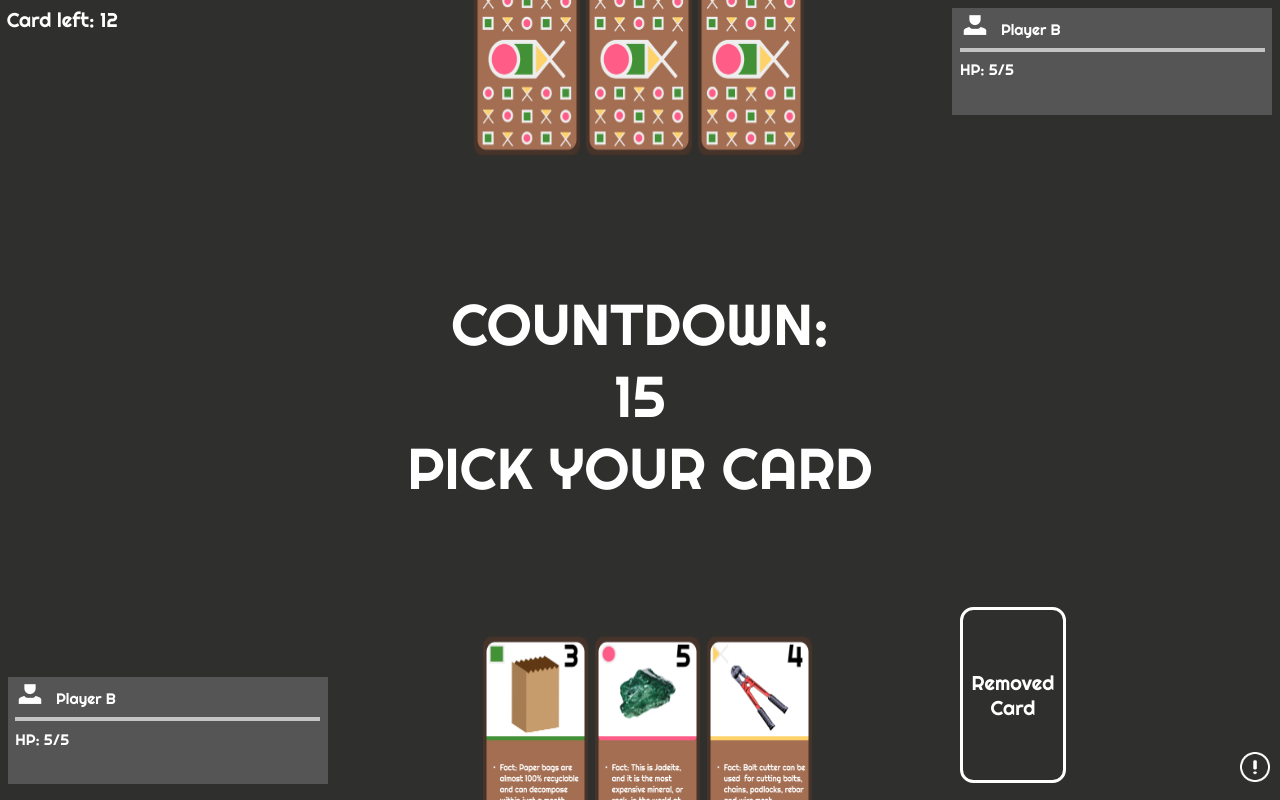
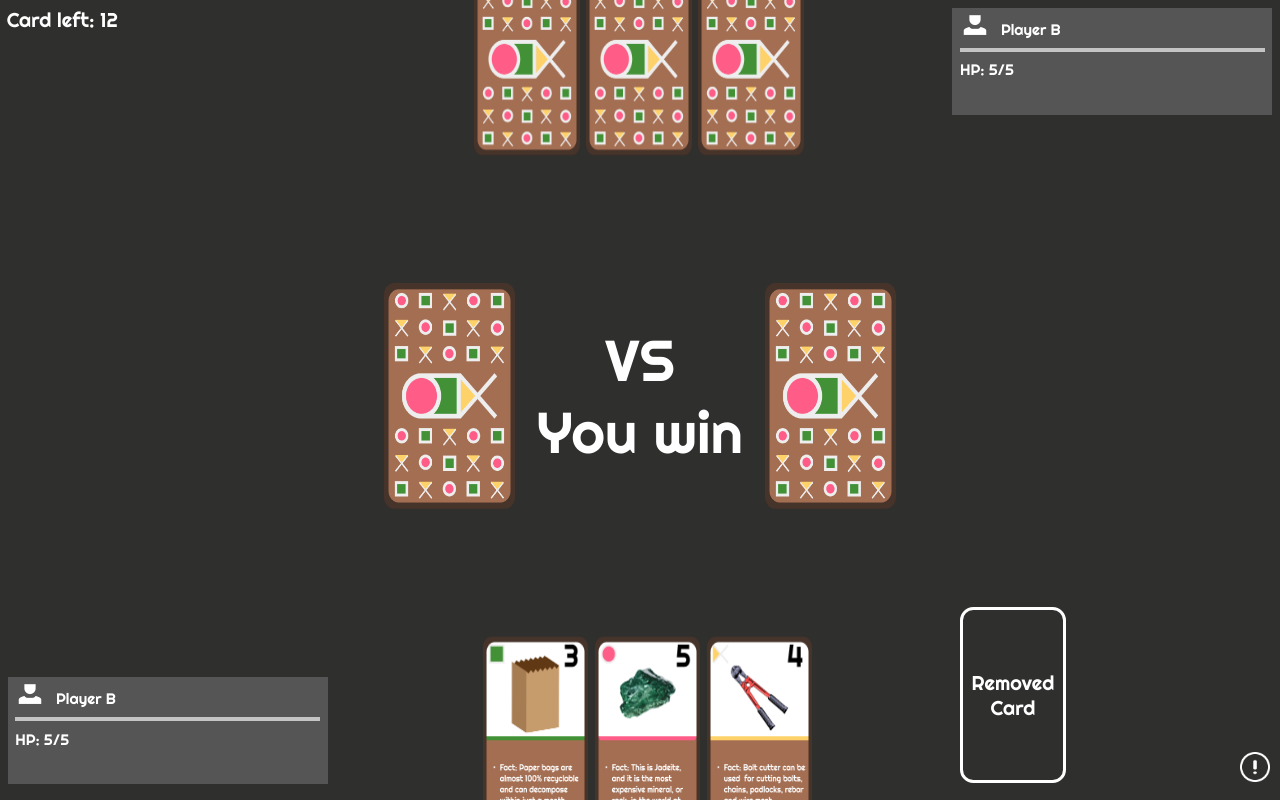
Before and after one commit to longdh210/nft-game-uit, a React (Create React App) app: page /play in a window 1280 px wide. Built offline with nearby package versions, Linux system fonts and the light colour scheme.

Commit message:
[UPDATE] done count down ,verus

```diff
--- /dev/null
+++ b/src/components/countDown.js
@@ -0,0 +1,18 @@
+import React, { Component } from 'react'
+import '../styles/verusCard.css'
+class CountDown extends Component {
+
+  render () {
+    return (
+      <div className='countDownText'>
+        COUNTDOWN:
+        <div>
+          15
+        </div>
+        PICK YOUR CARD
+      </div>
+    )
+  }
+}
+
+export default CountDown
--- /dev/null
+++ b/src/components/verusCard.js
@@ -0,0 +1,19 @@
+import React, { Component } from 'react'
+import '../styles/verusCard.css'
+import CardBackside from '../assets/CardBackside4.png';
+
+
+export default class VerusCard extends Component {
+  render () {
+    return (
+      <div className='layout'>
+          <img src={CardBackside} alt="CardBackside" className="CardBackside" />
+          <div className='columnText'>
+          <div className='countDownText'> VS</div>
+          <div className='countDownText'> You win</div>
+          </div>
+          <img src={CardBackside} alt="CardBackside" className="CardBackside" />
+      </div>
+    )
+  }
+}
--- a/src/pages/playPage.js
+++ b/src/pages/playPage.js
@@ -9,6 +9,8 @@ import video from '../assets/rotate1.mp4'
 import '../styles/generalcss.css'
 import TutorialDialog from '../components/tutorial'
 import { useEffect, useState } from 'react';
+import VerusCard from '../components/verusCard'
+import CountDown from '../components/countDown'
 
 function Play () {
   const [buttonPopup,setButtonPopup]=useState(false);
@@ -42,11 +44,8 @@ function Play () {
             </div>
           </div>
           <div className='layoutSecond'>
-            COUNTDOWN:
-            <div>
-              15
-            </div>
-            PICK YOUR CARD
+
+            <VerusCard></VerusCard>
           </div>
           <div className='layoutThird'>
             <div className='user-card-2'>
--- a/src/styles/playPage.css
+++ b/src/styles/playPage.css
@@ -43,13 +43,8 @@
 }
 
 .layoutSecond {
-    height         : 33%;
-    text-align     : center;
-    font-family    : Righteous;
-    font-style     : normal;
-    font-weight    : normal;
-    font-size      : calc(60% + 6vmin);
-    color          : #FFFFFF;
+    height: 33%;
+
     align-items    : center;
     justify-content: center;
     justify-self   : center;
@@ -140,8 +135,8 @@
 
     margin-bottom: 1.0672358591248665vh;
     text-align   : center;
-    width        : 7.5vw;
-    height       : 25.5vh;
+    height       : 70px;
+    width        : 45px;
     border       : solid;
     border-color : #fff;
     border-width : calc(0.21344717182497333vh + 0.10416666666666667vw);
@@ -149,12 +144,13 @@
     font-family  : Righteous;
     font-style   : normal;
     font-weight  : normal;
-    font-size    : calc(1.6008537886873vh + 0.78125vw);
-    color        : #FFFFFF;
+    font-size: 8px;
+    color: #FFFFFF;
 
 
 }
-@media screen and  (max-height:320px) {
+
+@media screen and (max-height:374px) {
     .removeCard {
         height: 70px;
         width : 45px;
@@ -169,24 +165,26 @@
     }
 }
 
-@media screen and (min-height: 414px) and (max-height:414px) {
+@media screen and (min-height: 414px) and (max-height:600px) {
     .removeCard {
         height: 100px;
+        width : 60px;
+        font-size: 12px;
     }
 }
 
 @media screen and (min-height: 600px) and (max-height:675px) {
     .removeCard {
-        height: 110px;
-        width : 70px;
+        height   : 110px;
+        width    : 70px;
         font-size: 14px;
     }
 }
 
 @media screen and (min-height: 675px) and (max-height:767px) {
     .removeCard {
-        height: 120px;
-        width : 70px;
+        height   : 120px;
+        width    : 70px;
         font-size: 14px;
     }
 }
@@ -197,34 +195,35 @@
         width : 95px;
     }
 }
-@media screen and (min-width: 850px) and (max-width:1240px) {
+
+@media screen and (min-width: 850px) and (max-width:1240px) and (min-height:675px){
     .removeCard {
-        height: 170px;
-        width: 100px;
+        height   : 170px;
+        width    : 100px;
         font-size: 20px;
     }
 }
 
 @media screen and (min-width: 1240px) and (max-width:1400px) {
     .removeCard {
-        height: 170px;
-        width: 100px;
+        height   : 170px;
+        width    : 100px;
         font-size: 20px;
     }
 }
 
 @media screen and (min-width: 1400px) and (max-width:1590px) {
     .removeCard {
-        height: 200px;
-        width: 120px;
+        height   : 200px;
+        width    : 120px;
         font-size: calc(1.6008537886873vh + 0.78125vw);
     }
 }
 
 @media screen and (min-width: 1590px) {
     .removeCard {
-        height: 220px;
-        width : 140px;
+        height   : 220px;
+        width    : 140px;
         font-size: calc(1.6008537886873vh + 0.78125vw);
     }
 
--- /dev/null
+++ b/src/styles/verusCard.css
@@ -0,0 +1,22 @@
+.countDownText {
+    text-align : center;
+    font-family: Righteous;
+    font-style : normal;
+    font-weight: normal;
+    font-size  : calc(60% + 6vmin);
+    color      : #FFFFFF;
+}
+
+
+.layout{
+    width:40vw;
+    display: flex;
+    flex-direction: row;
+    align-items: center;
+    justify-content: space-between;
+}
+
+.columnText{
+    display: flex;
+    flex-direction: column;
+}
```
